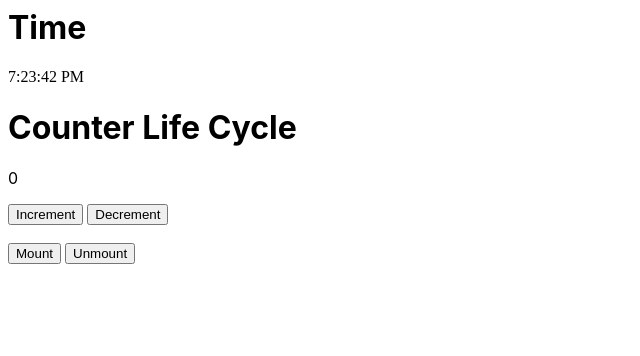
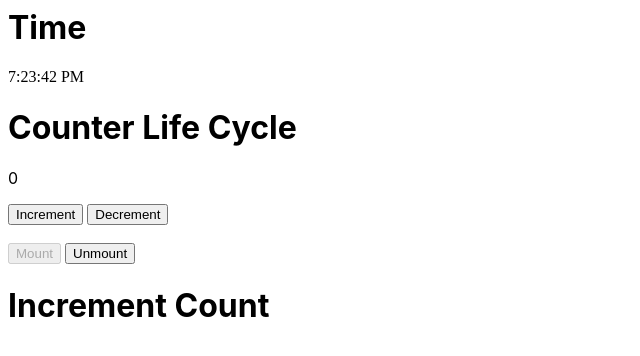
Before and after one commit to carmelraj/react-components, a React (Create React App) app: page / in a window 1280 px wide. Shown: the top 356 px of the page, without its empty margins (0-640 px from the left). Built offline with nearby package versions, Linux system fonts and the light colour scheme.

Commit message:
2 files modified, 1 added

```diff
--- a/src/App.js
+++ b/src/App.js
@@ -27,6 +27,7 @@ import FncForm from './Form/form';
 import ClsForm from './Form/clsForm';
 import TimeLifeCycle from './ClassComponent/Component/LifeCycle/time';
 import CounterLifeCycle from './ClassComponent/Component/LifeCycle/counter';
+import IncCount from './ClassComponent/Component/LifeCycle/incCount';
 export default function App() {
   return (
     <div>
@@ -68,6 +69,7 @@ export default function App() {
       {/* <ClsForm /> */}
       <TimeLifeCycle />
       <CounterLifeCycle />
+      <IncCount />
     </div>
   );
 }
--- a/src/ClassComponent/Component/LifeCycle/counter.js
+++ b/src/ClassComponent/Component/LifeCycle/counter.js
@@ -28,8 +28,8 @@ class CounterLifeCycle extends Component{
       <h1>Counter Life Cycle</h1>
        {/* <p>Counter : {this.state.count} </p> */}
        {this.state.mount ? <CountLifeCycle /> : null}
-       <button onClick={this.mountConter}>Mount</button>&nbsp;
-       <button onClick={this.unmountConter}>Unmount</button>
+       <button onClick={this.mountConter} disabled={this.state.mount}>Mount</button>&nbsp;
+       <button onClick={this.unmountConter} disabled={!this.state.mount}>Unmount</button>
     </>);
   }
 }
--- /dev/null
+++ b/src/ClassComponent/Component/LifeCycle/incCount.js
@@ -0,0 +1,13 @@
+import React,{Component} from 'react';
+class IncCount extends Component{
+  constructor(props){
+    super(props)
+  }
+  render(){
+    return(<>
+      <h1>Increment Count</h1>
+
+    </>);
+  }
+}
+export default IncCount
```
